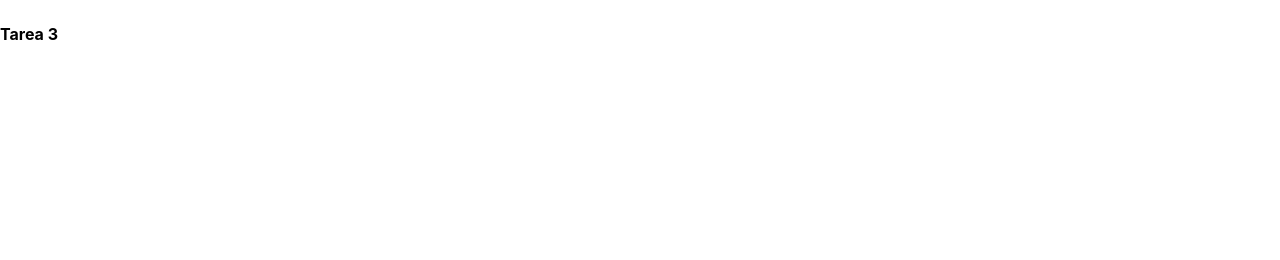
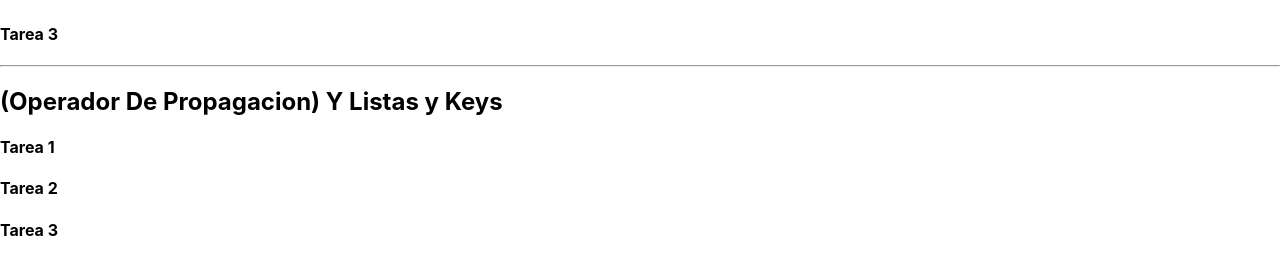
Before and after one commit to Jefh15/fundamentos-react, a React (Create React App) app: page / in a window 1280 px wide. Shown: the part 891-1151 px from the top of the page. Before the commit the page ends 956 px from the top, so only its background shows below. Built offline with nearby package versions, Linux system fonts and the light colour scheme.

Commit message:
Creo un componente que me ayuda a saber como usar el Operador de propagacion con estados asi poder manipularlos ademas de usar .map() y sus recorridos en un componente

```diff
--- a/src/App.js
+++ b/src/App.js
@@ -2,8 +2,11 @@
 import Contador from "./components/Contador";
 import Eventos from "./components/Eventos";
 import ListasANDKeys from "./components/ListasANDKeys";
+import OperadorDePropagacion from "./components/OperadorDePropagacion";
 import Parrafo from "./components/Parrafo";
 import Variables from "./components/Variables";
+
+
 
 function App() {
   return (
@@ -19,6 +22,8 @@ function App() {
       <Contador />
       {/* Pinto el componente de listas y keys */}
       <ListasANDKeys />
+      {/* Pinto el componente Operador de propagacion */}
+      <OperadorDePropagacion />
     </div>
   );
 }
--- /dev/null
+++ b/src/components/OperadorDePropagacion.jsx
@@ -0,0 +1,72 @@
+// rafce
+import React, { useState } from 'react'
+
+const OperadorDePropagacion = () => {
+
+    // OPERADOR DE PROPAGACION ES (...PROPIEDAD)
+
+    // Array de String
+    // const arrayUno = ['Chile', 'Argentina']
+    // Array de String
+    // const arrayDos = ['Cambolla', 'Bolivia']
+
+
+    // Unir los array Uno y Dos
+    // aqui uso proppagacion
+    // const Unidos = [...arrayUno, ...arrayDos]
+    // console.log(Unidos)
+
+    // variable de array de objetos
+    const estadoInicial = [
+        { id: 1, texto: 'Tarea 1' },
+        { id: 2, texto: 'Tarea 2' },
+        { id: 3, texto: 'Tarea 3' },
+    ]
+
+    // un array
+    const [lista, setLista] = useState(estadoInicial)
+
+
+    // me croe la funcion
+    const agregarElemento = () => {
+        // console.log('clic');
+        // NOTA: SI OCUPAMOS AGREGAR UN ELEMENTO A UN ARRAY
+        // TOMAMOS UNA COPIA Y LE AGREGAMOS EL ELEMENTO ASI
+        // ...VARIABLE, ELEMENTO A AGREGAR
+        setLista(
+            // como es un array lo que estoy usando uso array
+            [
+                // ...lista ---> para que no se borren los eleentos cuando agrego el nuevo elemento
+                ...lista,
+                // le agrego este elemento
+                { id: 4, texto: 'Tarea 4' },
+            ]
+        )
+    }
+
+
+    return (
+        <div>
+            <hr />
+            <h2>(Operador De Propagacion) Y Listas y Keys</h2>
+            {/* pintamos nuestro array */}
+            {
+                // recorremos la lista
+                // map---> hace un mapeo o recorrido po cda uno de nuestros estados
+                // item -> cada uno de nuestros elementos
+                // index -> es nuestra key
+                // .map((nombredelitem, index o key)
+                lista.map((item, index) => (
+                    // le ponemos la key a nuestro item
+                    <h4 key={index}>{item.texto}</h4>
+                ))
+            }
+            {/* Creo un boton */}
+            <button
+                onClick={() => agregarElemento()}
+            >Agregar</button>
+        </div>
+    )
+}
+
+export default OperadorDePropagacion
```
